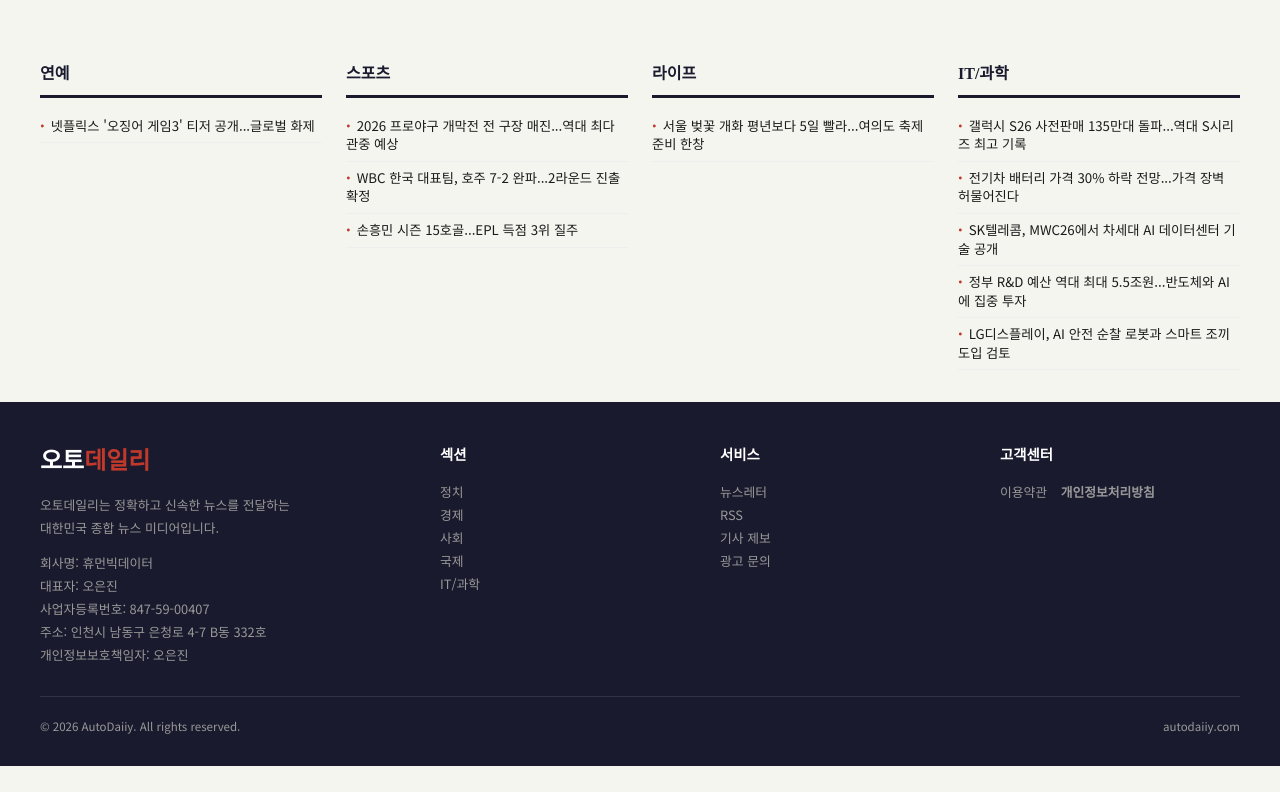
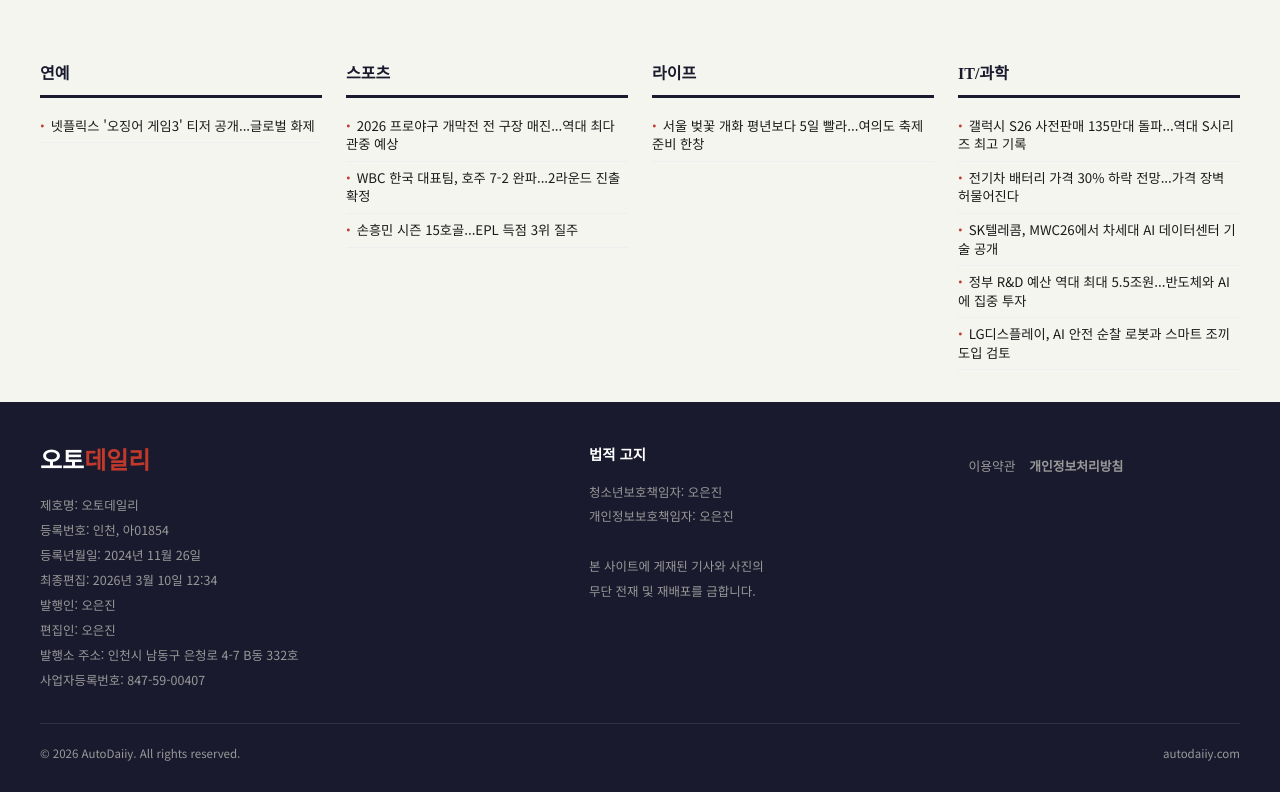
Before and after one commit to gkstn15234/autodaiiy, a plain HTML site: page index.html in a window 1280 px wide. Shown: the part 4962-5754 px from the top of the page. Before the commit the page ends 5728 px from the top, so only its background shows below. Drawn offline with Linux system fonts and the light colour scheme.

Commit message:
Add press registration info per newspaper act

```diff
--- a/index.html
+++ b/index.html
@@ -157,7 +157,7 @@
 
 /* 푸터 */
 .footer { background: var(--primary); color: #999; padding: 40px 0 30px; margin-top: var(--section-gap); }
-.footer-grid { display: grid; grid-template-columns: 1.5fr repeat(3, 1fr); gap: 40px; margin-bottom: 30px; }
+.footer-grid { display: grid; grid-template-columns: 1.5fr 1fr 0.8fr; gap: 40px; margin-bottom: 30px; }
 .footer h4 { color: #fff; font-size: 0.9rem; margin-bottom: 14px; }
 .footer p, .footer li { font-size: 0.8rem; line-height: 1.8; }
 .footer a:hover { color: #fff; }
@@ -286,27 +286,26 @@
     <div class="footer-grid">
       <div>
         <div class="footer-logo">오토<span>데일리</span></div>
-        <p>오토데일리는 정확하고 신속한 뉴스를 전달하는<br>대한민국 종합 뉴스 미디어입니다.</p>
-        <p style="margin-top:12px;">회사명: 휴먼빅데이터<br>대표자: 오은진<br>사업자등록번호: 847-59-00407<br>주소: 인천시 남동구 은청로 4-7 B동 332호<br>개인정보보호책임자: 오은진</p>
+        <p style="font-size:0.78rem;line-height:2;">
+          제호명: 오토데일리<br>
+          등록번호: 인천, 아01854<br>
+          등록년월일: 2024년 11월 26일<br>
+          최종편집: <span id="last-edit"></span><br>
+          발행인: 오은진<br>
+          편집인: 오은진<br>
+          발행소 주소: 인천시 남동구 은청로 4-7 B동 332호<br>
+          사업자등록번호: 847-59-00407
+        </p>
       </div>
       <div>
-        <h4>섹션</h4>
-        <ul>
-          <li><a href="#">정치</a></li><li><a href="#">경제</a></li>
-          <li><a href="#">사회</a></li><li><a href="#">국제</a></li>
-          <li><a href="#">IT/과학</a></li>
-        </ul>
+        <h4>법적 고지</h4>
+        <p style="font-size:0.78rem;line-height:2;">
+          청소년보호책임자: 오은진<br>
+          개인정보보호책임자: 오은진<br><br>
+          본 사이트에 게재된 기사와 사진의<br>무단 전재 및 재배포를 금합니다.
+        </p>
       </div>
       <div>
-        <h4>서비스</h4>
-        <ul>
-          <li><a href="#">뉴스레터</a></li><li><a href="#">RSS</a></li>
-          <li><a href="#">기사 제보</a></li><li><a href="#">광고 문의</a></li>
-        </ul>
-      </div>
-      <div>
-        <h4>고객센터</h4>
-        <p></p>
         <p style="margin-top:12px;">
           <a href="#" style="margin-right:10px;">이용약관</a>
           <a href="#" style="font-weight:700;">개인정보처리방침</a>
@@ -335,6 +334,8 @@
 const days = ['일','월','화','수','목','금','토'];
 document.getElementById('current-date').textContent =
   `${now.getFullYear()}년 ${now.getMonth()+1}월 ${now.getDate()}일 (${days[now.getDay()]})`;
+document.getElementById('last-edit').textContent =
+  `${now.getFullYear()}년 ${now.getMonth()+1}월 ${now.getDate()}일 ${String(now.getHours()).padStart(2,'0')}:${String(now.getMinutes()).padStart(2,'0')}`;
 
 // ═══ 기사 데이터 (인라인) ═══
 const ARTICLES_DATA = [
```
